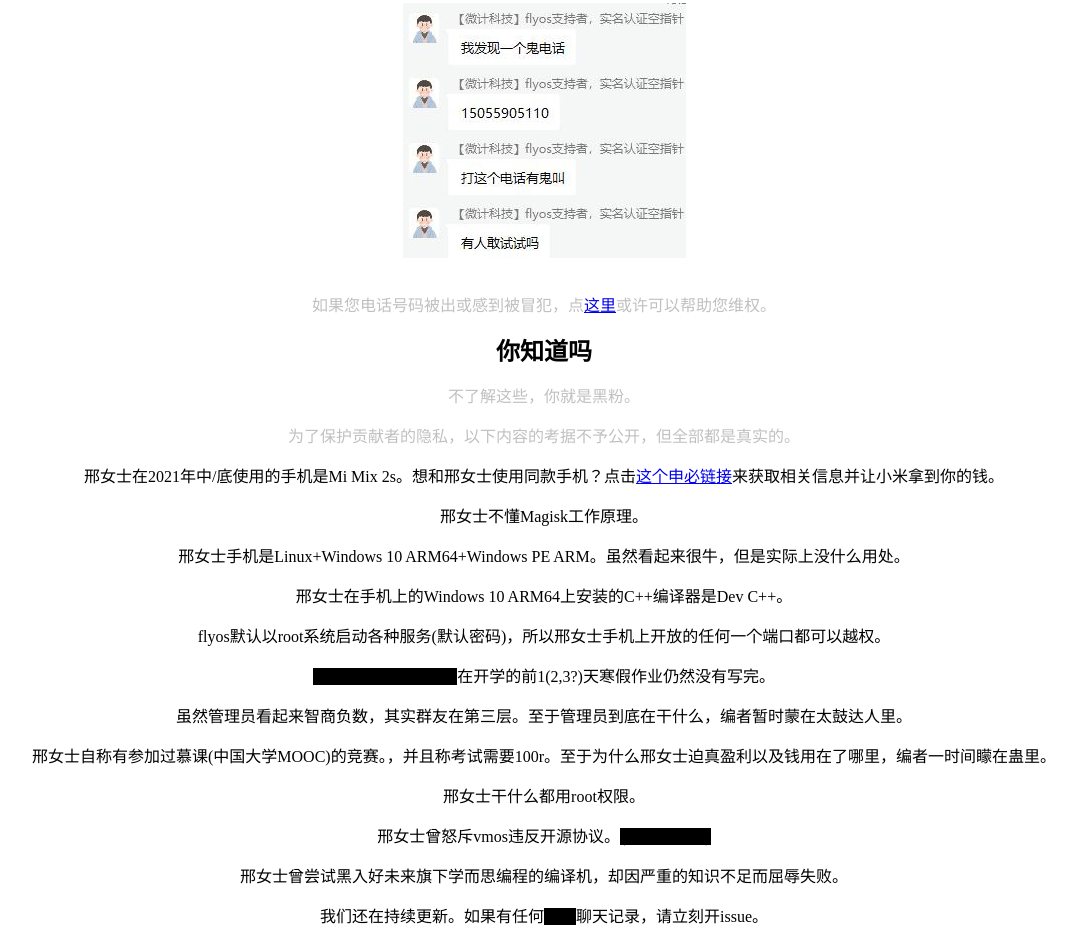
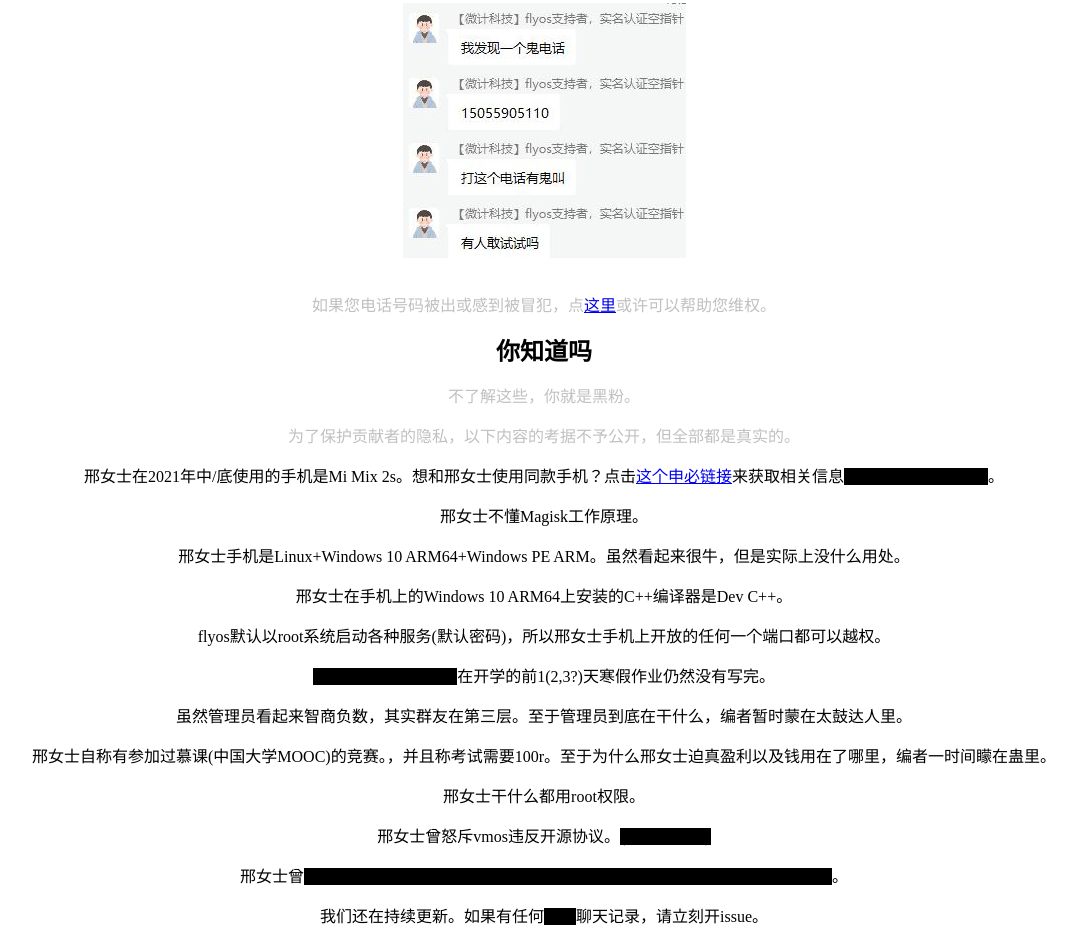
Before and after one commit to Aw-XwX/fuckFlyOS, a plain HTML site: page index.html in a window 1280 px wide. Shown: the part 2192-3135 px from the top of the page, without its empty margins (96-1173 px from the left). Drawn offline with Linux system fonts and the light colour scheme.

Commit message:
Update index.css

```diff
--- a/index.css
+++ b/index.css
@@ -24,3 +24,8 @@
 .hint {
   color:silver;
 }
+.very_secret {
+  text-align:center;
+  background-color: black;
+  color: black;
+}
```
